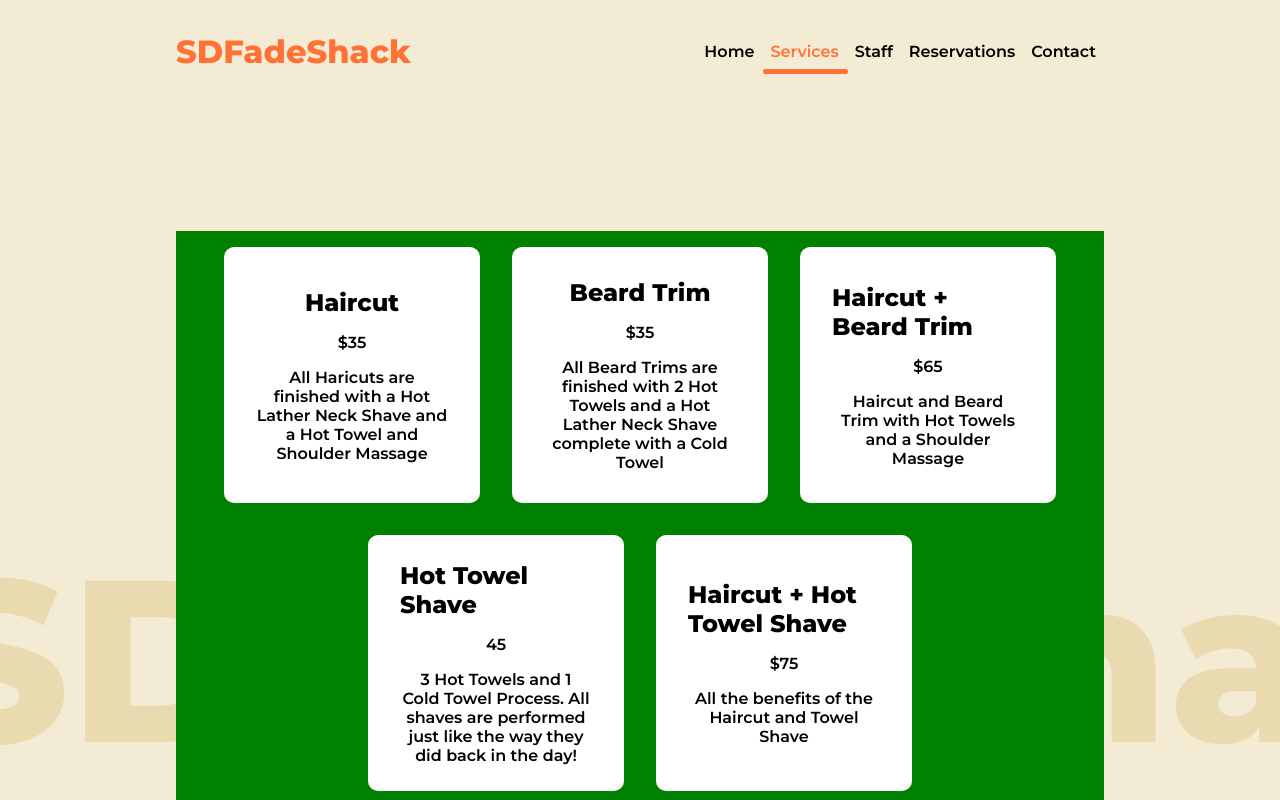
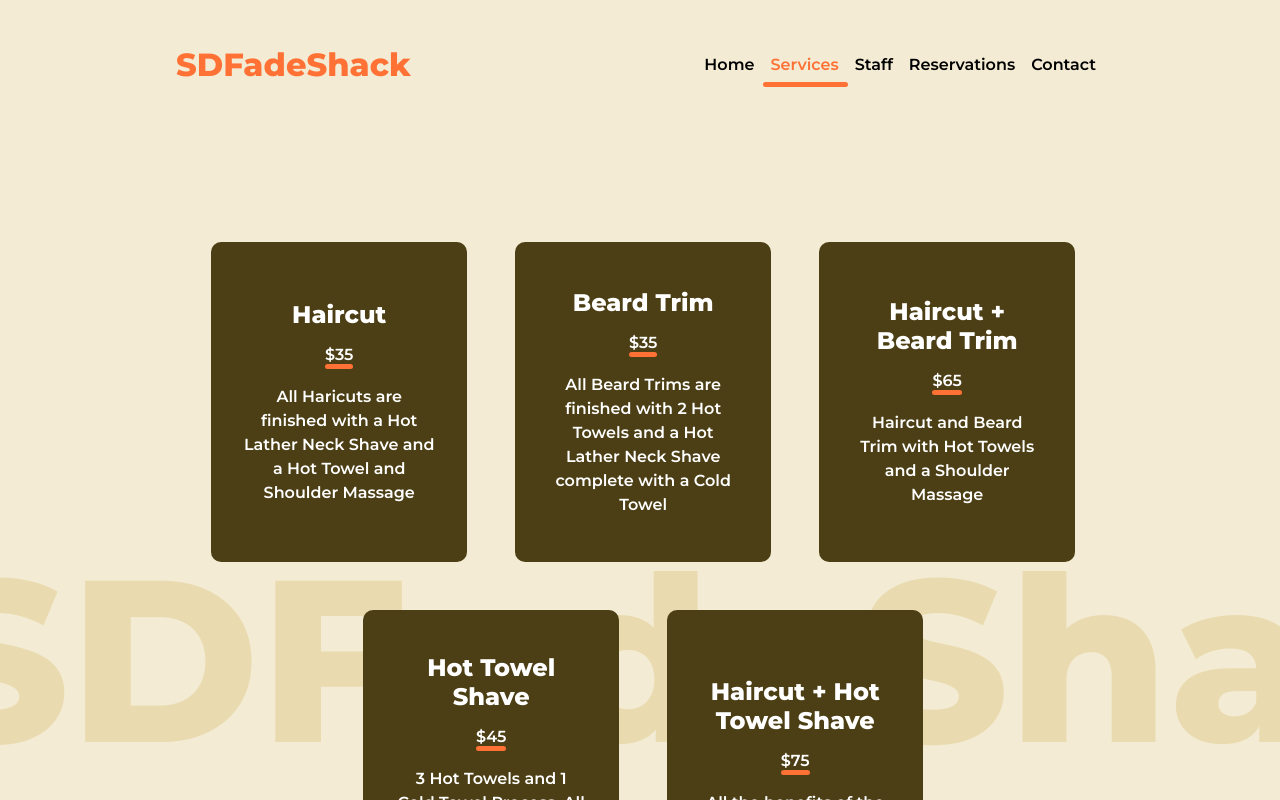
Before and after one commit to RoycePdev/BarberShopSite, a React (Create React App) app: page /Services in a window 1280 px wide. Shown: the top 800 px of the page. Built offline with nearby package versions, Linux system fonts and the light colour scheme; no server answers.

Commit message:
service style applied

```diff
--- a/src/components/services/Service.jsx
+++ b/src/components/services/Service.jsx
@@ -8,7 +8,7 @@ export const Service = (props) => {
   return (
     <div className="service-card">
       <h2 className="service-card-header">{name}</h2>
-      <div>{price}</div>
+      <div className="service-price">{price}</div>
       <p>{description}</p>
     </div>
   )
--- a/src/components/services/Services.jsx
+++ b/src/components/services/Services.jsx
@@ -2,6 +2,7 @@ import React from 'react'
 import { Service } from './Service'
 import '../../stylesheets/services.css'
 import { servicesArray } from "./servicesArray"
+import { CtaButton } from "../../components/CtaButton"
 
 export const Services = () => {
 
@@ -17,6 +18,7 @@ export const Services = () => {
         />
       ))}
       </div>
+      <CtaButton className="service-cta" />
     </div>
   )
 }
--- a/src/components/services/servicesArray.jsx
+++ b/src/components/services/servicesArray.jsx
@@ -19,7 +19,7 @@
   },
   {
     name: 'Hot Towel Shave',
-    price: '45',
+    price: '$45',
     description:
       '3 Hot Towels and 1 Cold Towel Process. All shaves are performed just like the way they did back in the day!',
   },
--- a/src/stylesheets/landing-style.css
+++ b/src/stylesheets/landing-style.css
@@ -12,7 +12,6 @@
   display: flex;
   align-items: center;
   position: relative;
-  height: 100vh;
   width: 100vw;
   flex-direction: column;
   background-color: #f3ebd3;
--- a/src/stylesheets/landing-style.scss
+++ b/src/stylesheets/landing-style.scss
@@ -7,6 +7,7 @@
   font-weight: bold;
   font-family: 'Montserrat', sans-serif;
   font-weight: 500;
+
 }
 
 @mixin flex-center {
@@ -17,7 +18,7 @@
 .landing-backdrop {
   @include flex-center;
   position: relative;
-  height: 100vh;
+  // height: 100vh;
   width: 100vw;
   flex-direction: column;
   background-color: hsl(46, 56%, 89%);
--- a/src/stylesheets/services.css
+++ b/src/stylesheets/services.css
@@ -1,18 +1,19 @@
 .services-container {
-  height: 100%;
-  width: 100%;
   display: flex;
   flex-direction: column;
+  justify-content: center;
   align-items: center;
-  justify-content: flex-start;
-  background: green;
-  margin-top: 5rem;
+  height: 100vh;
+  width: 73vw;
+  margin-top: 3rem;
 }
 
 .service-card-container {
   display: flex;
   justify-content: center;
   flex-wrap: wrap;
+  gap: 3rem;
+  margin-bottom: 2rem;
 }
 
 .service-card {
@@ -20,20 +21,22 @@
   justify-content: center;
   align-items: center;
   flex-direction: column;
-  height: 16rem;
+  height: 20rem;
   width: 16rem;
-  background: white;
-  margin: 1rem;
+  background-color: #4c3f15;
+  color: white;
   padding: 2rem;
   border-radius: 10px;
 }
 .service-card h2 {
   font-weight: bold;
   margin-bottom: 1rem;
+  text-align: center;
 }
 .service-card p {
   text-align: center;
   margin-top: 1rem;
+  line-height: 1.5rem;
 }
 
 .reservation-service {
@@ -42,4 +45,17 @@
 
 .reservation-service:active {
   border: 3px solid yellow;
+}
+
+.service-card-header {
+  font-weight: 800;
+}
+
+.service-price::after {
+  display: block;
+  content: "";
+  height: 5px;
+  width: 100%;
+  background-color: #ff7135;
+  border-radius: 15px;
 }/*# sourceMappingURL=services.css.map */
--- a/src/stylesheets/services.scss
+++ b/src/stylesheets/services.scss
@@ -1,18 +1,19 @@
 .services-container {
-  height: 100%;
-  width: 100%;
   display: flex;
   flex-direction: column;
+  justify-content: center;
   align-items: center;
-  justify-content: flex-start;
-  background: green;
-  margin-top: 5rem;
+  height: 100vh;
+  width: 73vw;
+  margin-top: 3rem;
 }
 
 .service-card-container {
   display: flex;
   justify-content: center;
   flex-wrap: wrap;
+  gap: 3rem;
+  margin-bottom: 2rem;
 }
 
 .service-card {
@@ -20,20 +21,22 @@
   justify-content: center;
   align-items: center;
   flex-direction: column;
-  height: 16rem;
+  height: 20rem;
   width: 16rem;
-  background: white;
-  margin: 1rem;
+  background-color: hsl(46, 56%, 19%);
+  color: white;
   padding: 2rem;
   border-radius: 10px;
 
   h2 {
     font-weight: bold;
-    margin-bottom: 1rem
+    margin-bottom: 1rem;
+    text-align: center;
   }
   p {
     text-align: center;
     margin-top: 1rem;
+    line-height: 1.5rem;
   }
 }
 
@@ -43,3 +46,16 @@
 .reservation-service:active {
   border: 3px solid yellow;
 }
+
+.service-card-header {
+  font-weight: 800;
+}
+
+.service-price::after {
+  display: block;
+  content: "";
+  height: 5px;
+  width: 100%;
+  background-color: rgb(255, 113, 53);
+  border-radius: 15px;
+}
```
Also changed, not shown: 2 other files (tests, documents, lock files or other folders).
